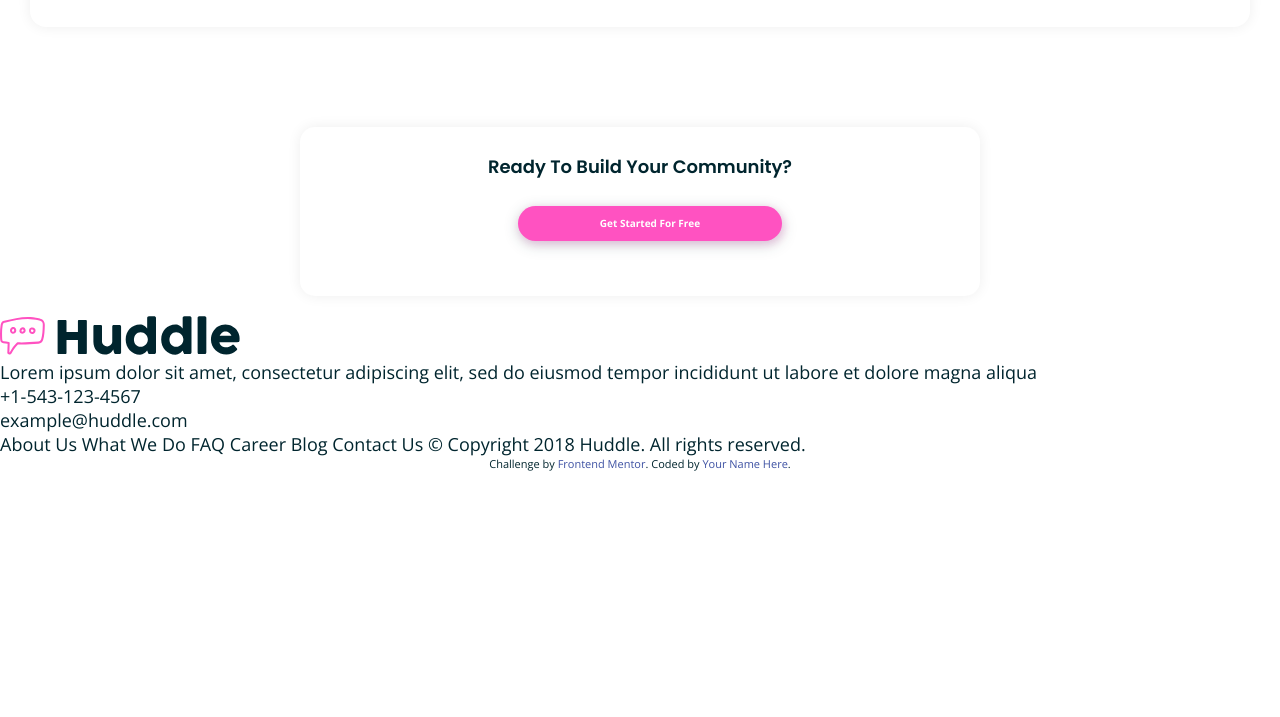
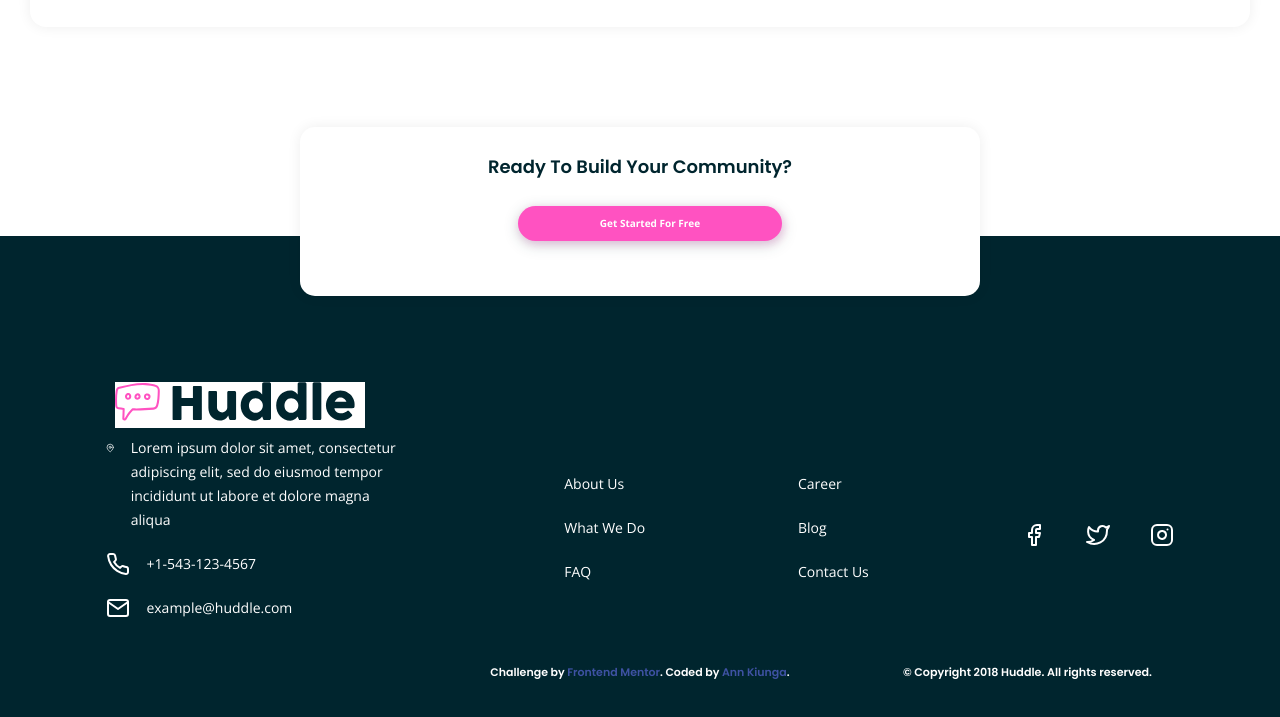
Before and after one commit to Kiunga1/huddle-landing-page-with-alternating-feature-blocks-master, a plain HTML site: page index.html in a window 1280 px wide. Shown: the part 1741-2458 px from the top of the page. Before the commit the page ends 2212 px from the top, so only its background shows below. Drawn offline with nearby package versions, Linux system fonts and the light colour scheme.

Commit message:
Footer styling

```diff
--- /dev/null
+++ b/css/build.css
@@ -0,0 +1,57 @@
+/*For build section */
+.ready_to_build {
+    margin: 20px;
+    margin-top: 100px;
+    position: relative;
+    margin-bottom: -60px;
+    z-index: 2;
+    padding: 25px 10px;
+    border-radius: 0.9375rem;
+    background: #FFF;
+    box-shadow: 0px 0px 14px 0px rgba(0, 0, 0, 0.07);
+    display: flex;
+    flex-direction: column;
+    justify-content: center;
+}
+
+.ready_to_build h3 {
+    color: #00252E;
+    text-align: center;
+    font-family: 'Poppins';
+    font-size: 1.125rem;
+    font-weight: 600;
+    line-height: 1.875rem;
+    margin-bottom: 24px;
+}
+
+.ready_to_build > .get_started_btn {
+    color: #FFF;
+    font-size: 0.625rem;
+    font-weight: 700;
+    line-height: 0.9375rem;
+    align-self: center;
+    width: 70%;
+    filter: drop-shadow(0px 3px 7px rgba(0, 37, 46, 0.22));
+}
+
+/*For build section tablet */
+@media (min-width: 768px) {
+    .ready_to_build {
+        margin-left:  100px;
+        margin-right:  100px;
+    }
+    .ready_to_build > .get_started_btn {
+        width: 40%;
+    }
+}
+
+/*For build section desktop */
+@media (min-width: 899px) {
+    .ready_to_build {
+        margin-left:  300px;
+        margin-right:  300px;
+    }
+    .ready_to_build > .get_started_btn {
+        width: 40%;
+    }
+}
--- a/css/footer.css
+++ b/css/footer.css
@@ -1,54 +1,82 @@
-/*For build section */
-.ready_to_build {
-    margin: 20px;
-    margin-top: 100px;
-    padding: 25px 10px;
-    border-radius: 0.9375rem;
-    background: #FFF;
-    box-shadow: 0px 0px 14px 0px rgba(0, 0, 0, 0.07);
-    display: flex;
-    flex-direction: column;
-    justify-content: center;
+.footer {
+    background: #00252E;
+    color: #fff;
+    padding: 30px;
+    font-family: 'Open Sans', sans-serif;
+    font-size: 0.875rem;
+    font-weight: 300;
+    line-height: 1.5rem;
+    padding-top: 100px;
 }
 
-.ready_to_build h3 {
-    color: #00252E;
-    text-align: center;
-    font-family: 'Poppins';
-    font-size: 1.125rem;
-    font-weight: 600;
-    line-height: 1.875rem;
-    margin-bottom: 24px;
+.footer .footer_container {
+   display: grid;
+   gap: 20px;
 }
 
-.ready_to_build > .get_started_btn {
-    color: #FFF;
-    font-size: 0.625rem;
-    font-weight: 700;
-    line-height: 0.9375rem;
-    align-self: center;
-    width: 70%;
-    filter: drop-shadow(0px 3px 7px rgba(0, 37, 46, 0.22));
+.address {
+    display: flex;
+    gap: 1rem;
+    margin-bottom: 20px;
 }
 
-/*For build section tablet */
-@media (min-width: 768px) {
-    .ready_to_build {
-        margin-left:  100px;
-        margin-right:  100px;
+.social ul {
+    display: flex;
+    justify-content: center;
+    gap: 40px;
+    list-style: none;
+    align-self: baseline;
+}
+
+.footer p {
+    margin-bottom: 20px ;
+}
+
+.copyright {
+    margin-top: 20px;
+    text-align : center;
+    font-family: 'Poppins';
+    font-size: 0.69563rem;
+    font-weight: 400;
+}
+
+.footer_logo {
+    background: #fff;
+    width: 250px;
+    margin-bottom: 20px;
+}
+
+/*For desktop and tablet*/
+@media screen and (min-width: 765px){
+    .contact_info {
+       /* display: grid;
+        grid-template-columns: repeat(4, 1fr); /* Adjust the number of columns as needed */
+        /*gap: 10px;
+        align-items: center;
+        */
+        display: flex;
+        justify-content: space-around;
+        align-items: center;
+        margin-top: 100px;
     }
-    .ready_to_build > .get_started_btn {
-        width: 40%;
+
+    .footer_container {
+        position: relative;
+    }
+
+    .footer_logo {
+        position: absolute;
+        top: 15%;
+        left: 7%;
+    }
+
+    .addresses {
+        width: 25%;
+    }
+
+    .copyright .copyright_info {
+        position: absolute;
+        right: 10%;
+
     }
 }
-
-/*For build section desktop */
-@media (min-width: 899px) {
-    .ready_to_build {
-        margin-left:  300px;
-        margin-right:  300px;
-    }
-    .ready_to_build > .get_started_btn {
-        width: 40%;
-    }
-}
--- a/index.html
+++ b/index.html
@@ -10,6 +10,7 @@
   <link rel="stylesheet" href="./css/hero.css">
   <link rel="stylesheet" href="./css/style.css">
   <link rel="stylesheet" href="./css/about.css">
+  <link rel="stylesheet" href="./css/build.css">
   <link rel="stylesheet" href="./css/footer.css">
 
   <!-- Google fonts -->
@@ -17,6 +18,8 @@
   <link rel="preconnect" href="https://fonts.gstatic.com" crossorigin>
   <link href="https://fonts.googleapis.com/css2?family=Dosis:wght@200;300;400;500&family=Open+Sans:wght@400;700&family=Poppins:wght@600&display=swap" rel="stylesheet">
 
+  <!-- Feather icons-->
+  <script src="https://unpkg.com/feather-icons"></script>
 
   <title>Frontend Mentor | Huddle landing page with alternating feature blocks</title>
 
@@ -101,53 +104,68 @@
 
   <footer class="footer">
     <div class="footer_container">
+      <div class="contact_info">
         <div class="footer_logo">
           <img src="./images/logo.svg" alt="Footer logo">
         </div>
 
-      <div class="address">
-        <div class="location-address">
+        <div class="addresses">
+          <div class="address location-address">
             <i data-feather="map-pin"></i>
             <div class="test-address">
               Lorem ipsum dolor sit amet, consectetur adipiscing elit, sed do eiusmod tempor
               incididunt ut labore et dolore magna aliqua
             </div>
           </div>
-        <div class="phone-address">
+          <div class="address phone-address">
              <i data-feather="phone"></i>
              <div class="text-address">+1-543-123-4567</div>
           </div>
-        <div class="email-address">
-          <i data-feather="email"></i>
+          <div class="address email-address">
+            <i data-feather="mail"></i>
             <div class="text-address">
             example@huddle.com
             </div>
           </div>
         </div>
 
-      <div class="services">
+        <div class="huddleservices">
+          <p>About Us</p>
+          <p> What We Do</p>
+          <p>FAQ</p>
+        </div>
+
+        <div class="contact">
+          <p>Career</p>
+          <p>Blog</p>
+          <p>Contact Us</p>
+        </div>
+
+        <div class="social">
+          <ul class="sns">
+              <li><a href="#"><i data-feather="facebook" class="icon-social"></i></a></li>
+              <li><a href="#"><i data-feather="twitter" class="icon-social"></i></a></li>
+              <li><a href="#"><i data-feather="instagram" class="icon-social"></i></a></li>
+          </ul>
 
       </div>
 
+      </div>
+    </div>
+
+    <div class="copyright">
+      <p class="copyright_info">&copy; Copyright 2018 Huddle. All rights reserved.</p>
+      <p class="attribution">
+        Challenge by <a href="https://www.frontendmentor.io?ref=challenge" target="_blank">Frontend Mentor</a>.
+        Coded by <a href="#">Ann Kiunga</a>.
+      </p>
 
     </div>
   </footer>
 
-  About Us
-  What We Do
-  FAQ
 
-  Career
-  Blog
-  Contact Us
-
-  &copy; Copyright 2018 Huddle. All rights reserved.
-
-  <footer>
-    <p class="attribution">
-      Challenge by <a href="https://www.frontendmentor.io?ref=challenge" target="_blank">Frontend Mentor</a>.
-      Coded by <a href="#">Your Name Here</a>.
-    </p>
-  </footer>
+  <script>
+    feather.replace();
+  </script>
 </body>
 </html>
```
Lines whose indentation alone changed are shown as unchanged.
